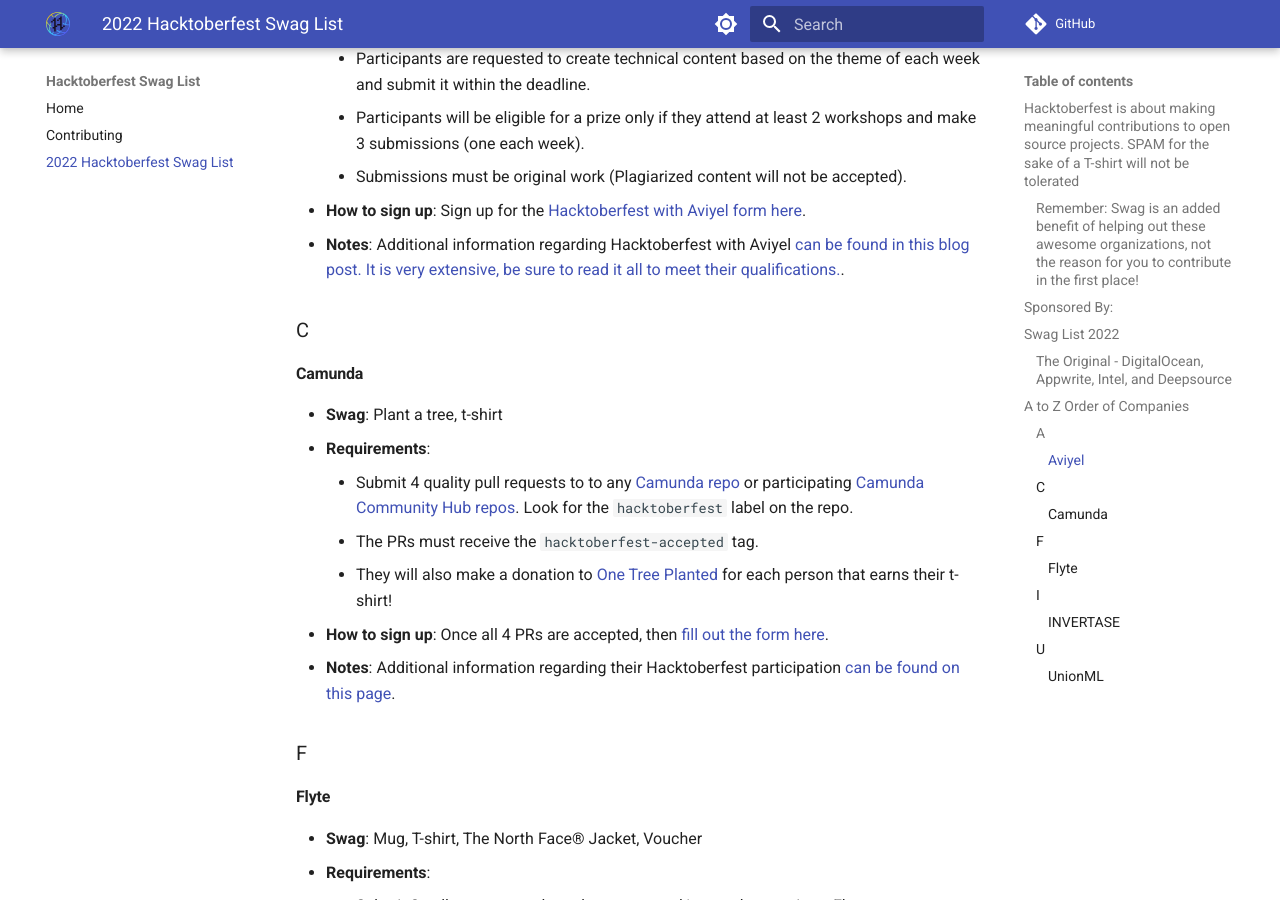
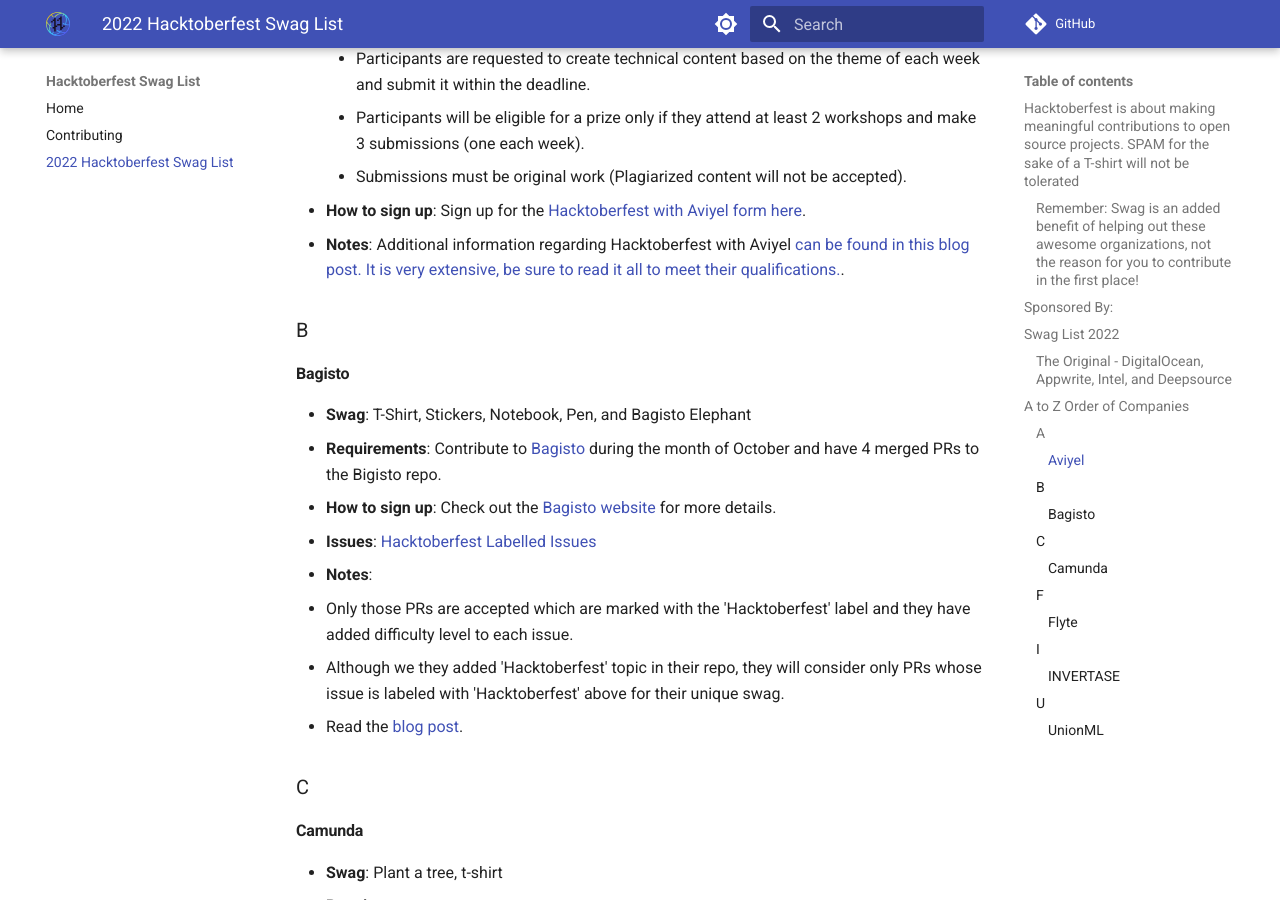
Before and after one commit to crweiner/hacktoberfest-swag-list, an MkDocs documentation site: the page built from docs/list.md, in a window 1280 px wide and 900 px high, scrolled down 1607 px. Built offline with MkDocs 1.6.1 and Material for MkDocs 9.7.7, drawn with Linux system fonts in a browser that asks for light colours; comment, search, counter and statistics services are not loaded.

Commit message:
added Bagisto

```diff
--- a/docs/list.md
+++ b/docs/list.md
@@ -46,6 +46,19 @@
     - Submissions must be original work (Plagiarized content will not be accepted).
 - **How to sign up**: Sign up for the [Hacktoberfest with Aviyel form here](https://aviyel.typeform.com/register).
 - **Notes**: Additional information regarding Hacktoberfest with Aviyel [can be found in this blog post. It is very extensive, be sure to read it all to meet their qualifications.](https://aviyel.com/post/3738/announcing-hacktoberfest-with-aviyel).
+
+### B
+
+#### **Bagisto**
+
+- **Swag**: T-Shirt, Stickers, Notebook, Pen, and Bagisto Elephant
+- **Requirements**: Contribute to [Bagisto](https://github.com/bagisto/bagisto) during the month of October and have 4 merged PRs to the Bigisto repo.
+- **How to sign up**: Check out the [Bagisto website](https://webkul.com/meetups/hacktober-fest-bagisto-2022/) for more details.
+- **Issues**: [Hacktoberfest Labelled Issues](https://github.com/bagisto/bagisto/issues?q=is%3Aopen+is%3Aissue+label%3AHacktoberfest)
+- **Notes**:
+  - Only those PRs are accepted which are marked with the 'Hacktoberfest' label and they have added difficulty level to each issue.
+  - Although we they added 'Hacktoberfest' topic in their repo, they will consider only PRs whose issue is labeled with 'Hacktoberfest' above for their unique swag.
+  - Read the [blog post](https://webkul.com/meetups/hacktober-fest-bagisto-2022/).
 
 ### C
 
```
